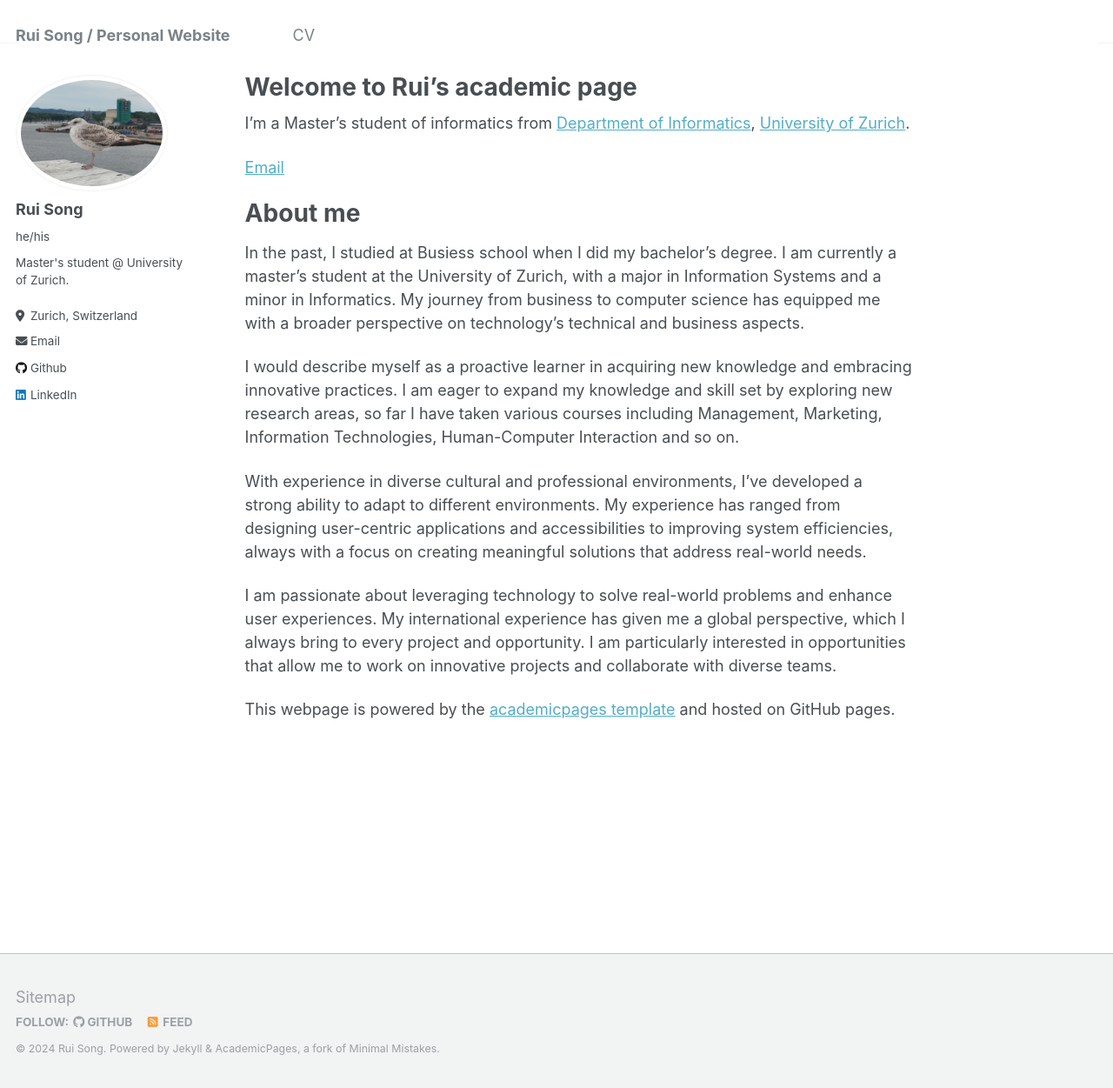
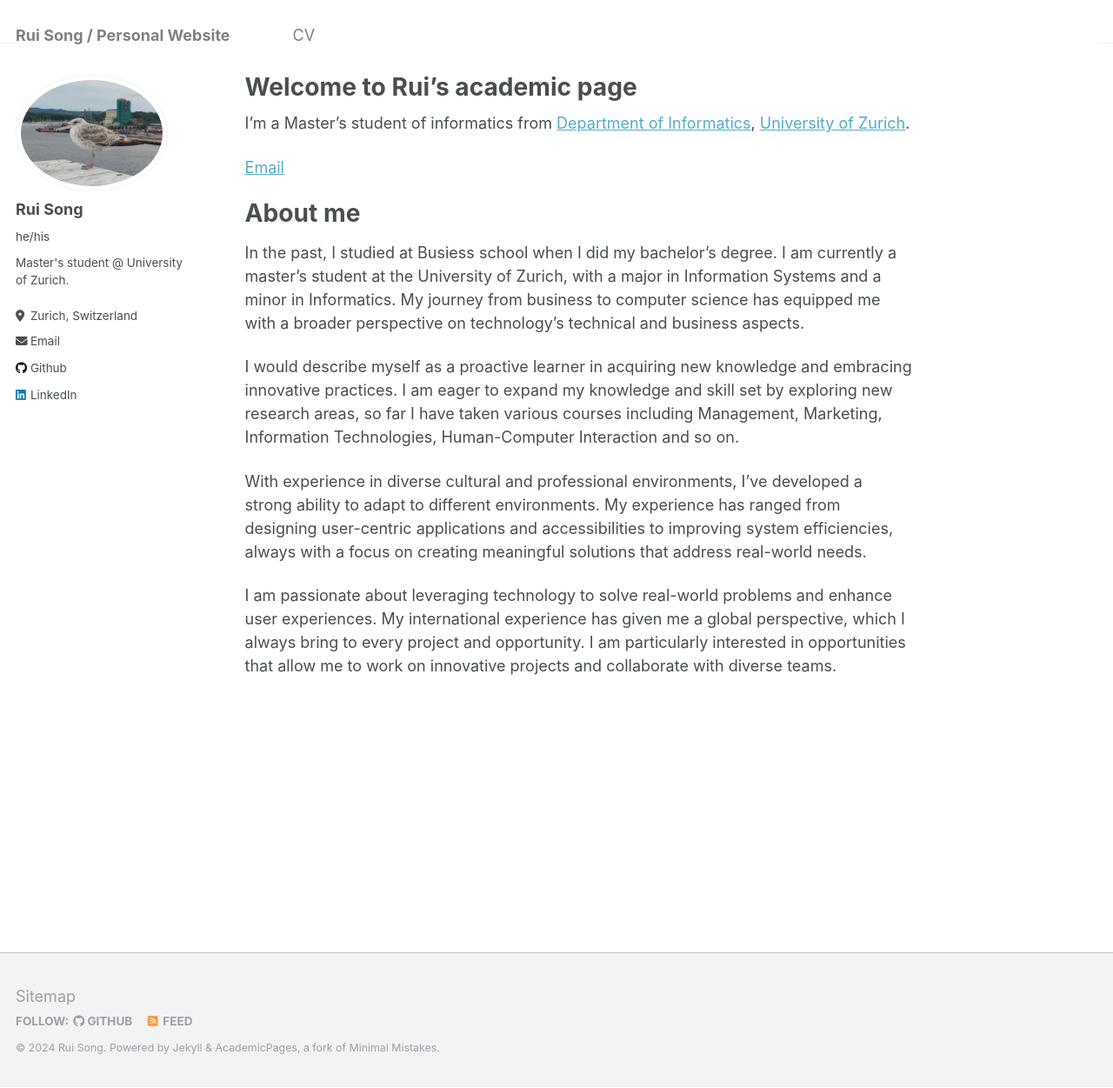
Before and after one commit to ruis0ng/ruis0ng.github.io, a Jekyll site: the page built from _pages/about.md, in a window 1280 px wide and 1251 px high. Shown: the whole window at 87% size. Built offline with Jekyll 4.4.1, drawn with Linux system fonts in a browser that asks for light colours.

Commit message:
minor modification in about.md

```diff
--- a/_pages/about.md
+++ b/_pages/about.md
@@ -21,4 +21,4 @@ With experience in diverse cultural and professional environments, I’ve develo
 
 I am passionate about leveraging technology to solve real-world problems and enhance user experiences. My international experience has given me a global perspective, which I always bring to every project and opportunity. I am particularly interested in opportunities that allow me to work on innovative projects and collaborate with diverse teams.
 
-This webpage is powered by the [academicpages template](https://github.com/academicpages/academicpages.github.io) and hosted on GitHub pages.
+<!-- This webpage is powered by the [academicpages template](https://github.com/academicpages/academicpages.github.io) and hosted on GitHub pages. -->
```
